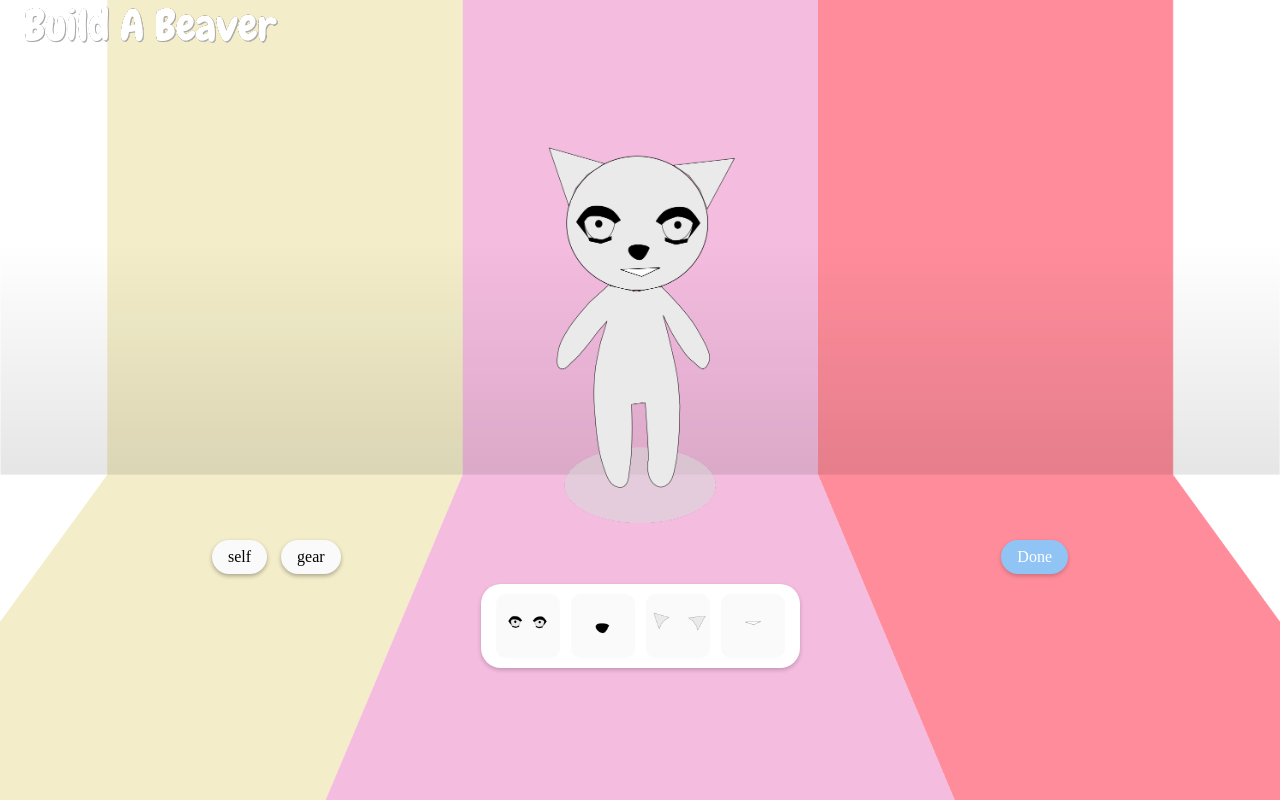
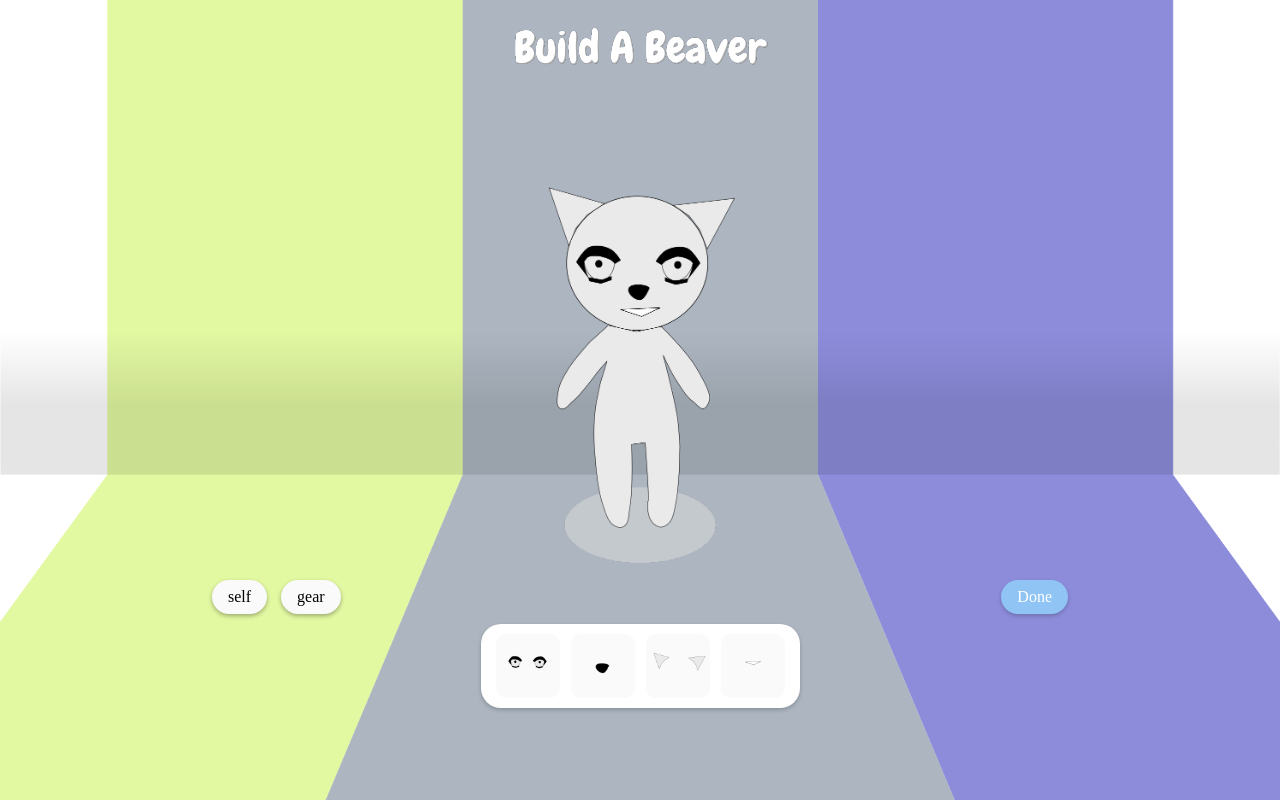
Before and after one commit to damm-party/votedamm, a plain HTML site: page index.html in a window 1280 px wide. Drawn offline with nearby package versions, Linux system fonts and the light colour scheme; a web font is replaced by a local one.

Commit message:
header logo in the middle

```diff
--- a/styles.css
+++ b/styles.css
@@ -4,10 +4,22 @@ body {
   padding: 0;
   display: flex;
   flex-direction: column;
-  background-image: url("assets/bgeditor2.png");
+  background-image: url("assets/purplecurtains.png");
   background-repeat: no-repeat;
   background-size: cover;
   background-position: center;
+}
+header {
+  display: flex;
+  justify-content: center;
+  align-items: center;
+  height: 100px; /* Adjust the height to your preference */
+/* Optionally set a background color for the header */
+}
+
+#imglogoBAB {
+  max-width: 100%; /* Ensure the image does not exceed the header width */
+  max-height: 100%; /* Ensure the image does not exceed the header height */
 }
 /*
 .background-image {
```
Also changed, not shown: assets/bg_editor_2.svg, assets/purplecurtains.png (added).
